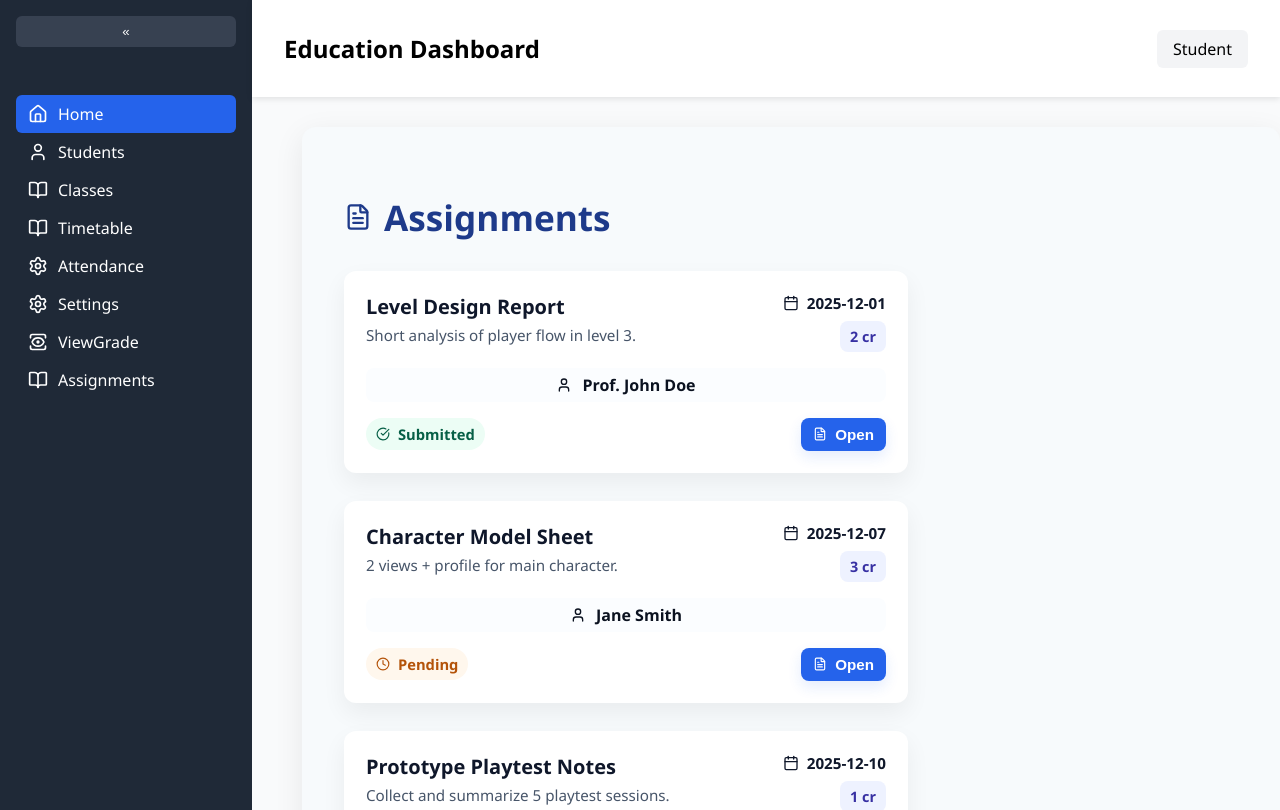
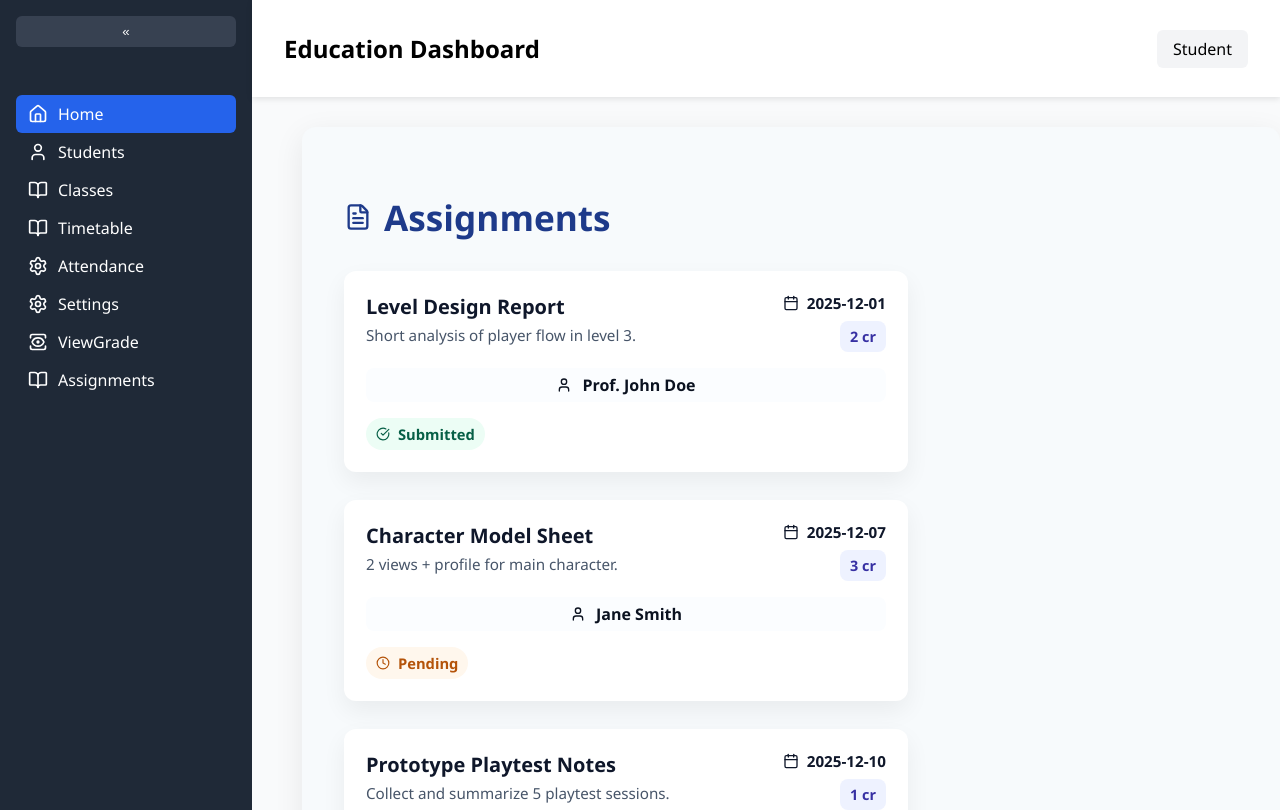
Before and after one commit to aishasurve2007/WP, a React (Vite) app: page /student/assignments in a window 1280 px wide. Shown: the top 810 px of the page. Built offline with nearby package versions, Linux system fonts and the light colour scheme.

Commit message:
features

```diff
--- a/src/components/Assignments.jsx
+++ b/src/components/Assignments.jsx
@@ -79,12 +79,6 @@ export default function Assignments() {
                 <span className="status-text">{a.status}</span>
               </div>
 
-              <div className="assign-actions">
-                <button className="btn-primary">
-                  <FileText size={14} />
-                  <span>Open</span>
-                </button>
-              </div>
             </div>
           </article>
         ))}
--- a/src/components/ViewGrades.css
+++ b/src/components/ViewGrades.css
@@ -68,3 +68,6 @@
   gap:8px;
   align-items:center;
 }
+.btn-download{
+  display : none;
+}
```
